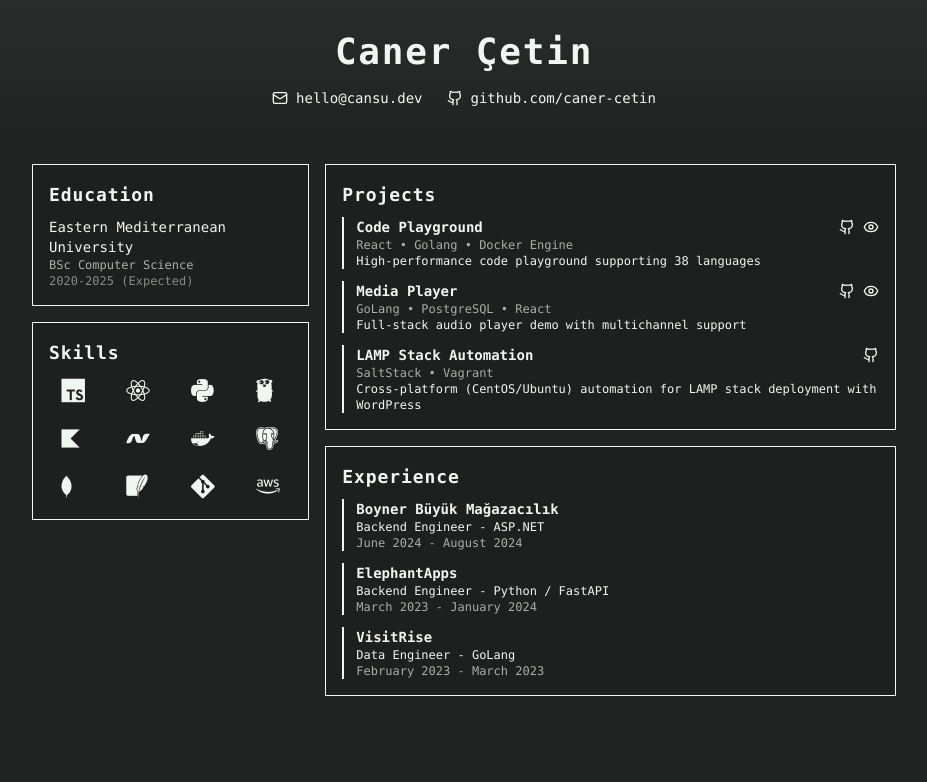
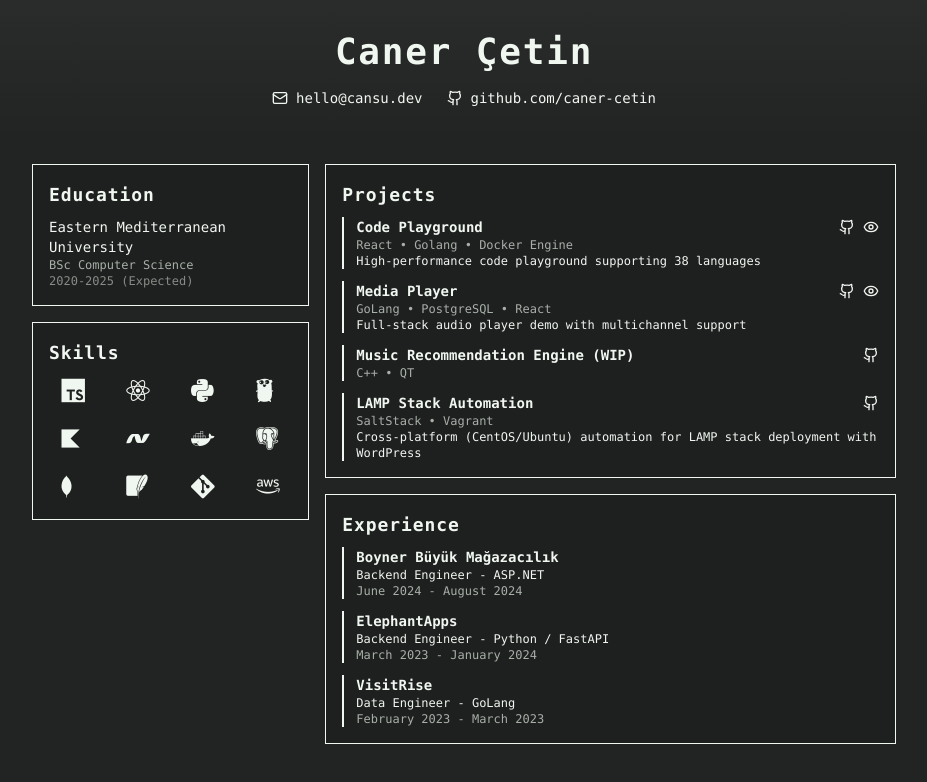
Before and after one commit to caner-cetin/resume-cansu-dev, a React (Vite) app: page / in a window 1280 px wide. Shown: the top 782 px of the page, without its empty margins (176-1103 px from the left). Built offline with nearby package versions, Linux system fonts and the light colour scheme.

Commit message:
Update Resume.tsx

```diff
--- a/src/Resume.tsx
+++ b/src/Resume.tsx
@@ -94,6 +94,14 @@ const Resume = () => {
                   description: 'Full-stack audio player demo with multichannel support'
                 },
                 {
+                  title: 'Music Recommendation Engine (WIP)',
+                  links: [
+                    { icon: Github, url: 'https://github.com/caner-cetin/conan' }
+                  ],
+                  tech: 'C++ • QT',
+                  description: ''
+                },
+                {
                   title: 'LAMP Stack Automation',
                   links: [
                     { icon: Github, url: 'https://github.com/caner-cetin/saltstack-wordpress-mysql-setup' }
```
